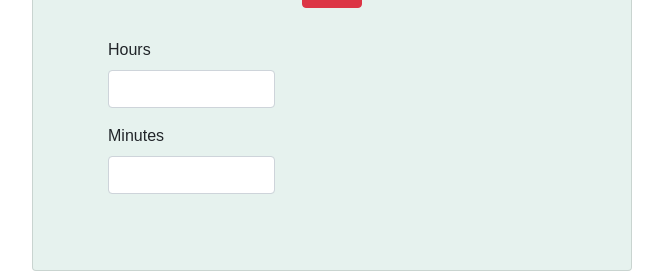
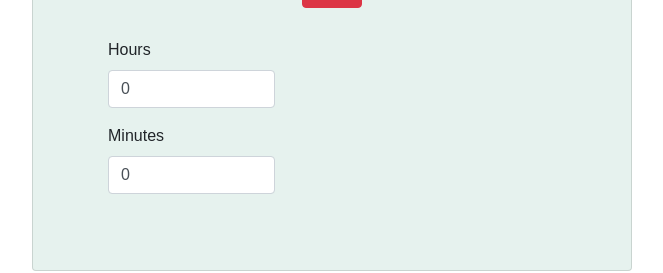
Before and after one commit to artobay/Time-Management-Technique, a React (Create React App) app: page / in a window 1280 px wide. Shown: the part 389-662 px from the top of the page, without its empty margins (308-971 px from the left). Built offline with nearby package versions, Linux system fonts and the light colour scheme.

Commit message:
binding is not working

```diff
--- a/src/Timer/components/Timer.jsx
+++ b/src/Timer/components/Timer.jsx
@@ -6,10 +6,26 @@
 
 // we need to the timing so we are going to refactor it to class component
 class Timer extends Component  {
-  state = {
+constructor() {
+super();
+
+
+
+  this.state = {
     currentTime: moment().hours(0).minutes(25).seconds(0),
+    baseTime: moment().hours(0).minutes(0).seconds(0),
+  };
 
-  };
+  this.setBaseTime = this.setBaseTime.bind(this);
+}
+
+setBaseTime(newBaseTime) {
+    this.setState({
+      baseTime: newBaseTime,
+      currentTime: newBaseTime,
+    });
+
+}
 
 
  render()
@@ -23,7 +39,11 @@
          </div>
        <TimerDisplay currentTime={this.state.currentTime}/>
        <TimerButton/>
-       <TimerConfig/>
+       <TimerConfig
+       baseTime={this.state.baseTime}
+       setBaseTime={this.setBaseTime}
+       />
+
       </div>
   </div>
 </div>
--- a/src/Timer/components/TimerConfig.jsx
+++ b/src/Timer/components/TimerConfig.jsx
@@ -1,6 +1,26 @@
-import React from 'react';
+import React, {Component} from 'react';
+import moment from 'moment';
+class TimerConfig extends Component {
 
-const TimerConfig = () => (
+constructor() {
+super();
+
+this.handleChange = this.handleChange.bind(this);
+
+}
+
+handleChange(ev){
+  const newBaseTime = this.props.baseTime;
+
+  if (ev.target.id === 'hours') newBaseTime.subtract(newBaseTime.get('hours'), 'hours').add(ev.target.value, 'hours');
+  if (ev.target.id === 'minutes') newBaseTime.subtract(newBaseTime.get('minutes'), 'minutes').add(parseInt(ev.target.value), 'minutes');
+  if (ev.target.id === 'seconds') newBaseTime.subtract(newBaseTime.get('seconds'), 'seconds').add(ev.target.value, 'seconds');
+
+
+}
+
+  render() {
+    return (
 
       <div className="row control-row">
 
@@ -10,7 +30,7 @@
              <label htmlFor="hours"> Hours  </label>
              </div>
              <div className="col-md-9">
-         <input id="hours" className="form-control" type="number"/>
+             <input id="hours" className="form-control" type="number" defaultValue={this.props.baseTime.get('minutes')} onChange={this.handleChange}/>
              </div>
          </div>
          <div className="form-group">
@@ -18,7 +38,7 @@
              <label htmlFor="hours"> Minutes  </label>
              </div>
              <div className="col-md-9">
-         <input id="hours" className="form-control" type="number"/>
+             <input id="minutes" className="form-control" type="number" defaultValue={this.props.baseTime.get('minutes')} onChange={this.handleChange}/>
              </div>
          </div>
 
@@ -27,4 +47,8 @@
 
     );
 
+  }
+
+}
+
 export default TimerConfig;
```
Lines whose indentation alone changed are shown as unchanged.
